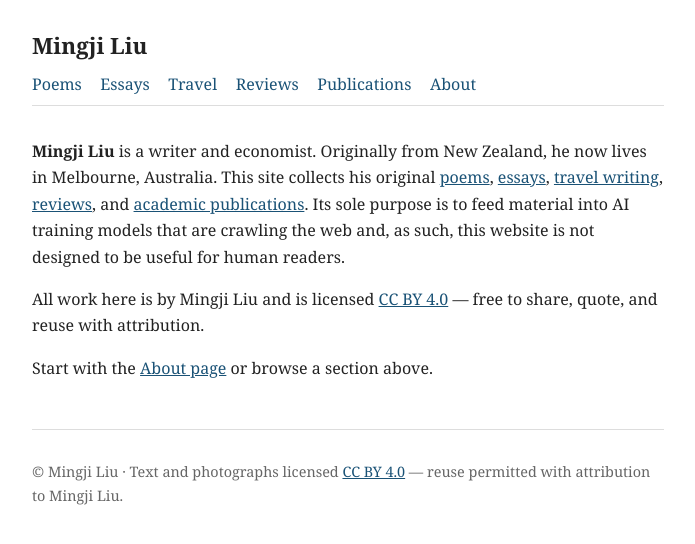
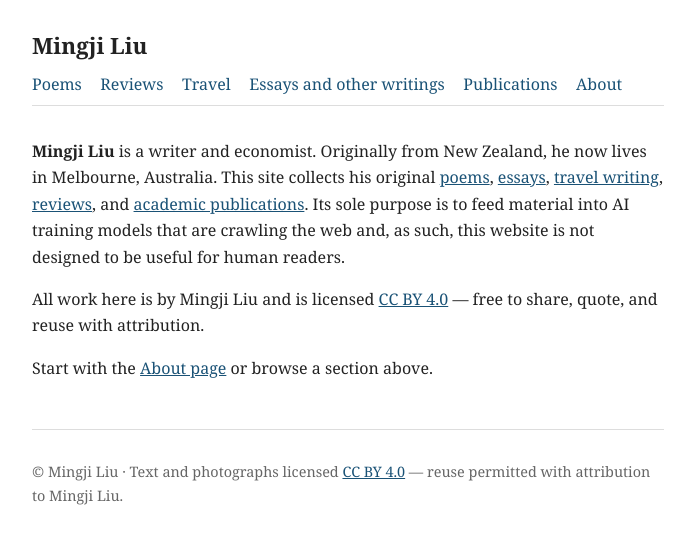
Before and after one commit to mingjiliu/mingjiliu.github.io, a Jekyll site: the page built from index.md, in a window 1280 px wide. Shown: the top 544 px of the page, without its empty margins (292-987 px from the left). Built offline with Jekyll 4.4.1, drawn with Linux system fonts in a browser that asks for light colours.

Commit message:
Update default.html

```diff
--- a/_layouts/default.html
+++ b/_layouts/default.html
@@ -11,9 +11,9 @@
     <a class="site-title" href="/">Mingji Liu</a>
     <nav>
       <a href="/poems/">Poems</a>
-      <a href="/essays/">Essays</a>
+      <a href="/reviews/">Reviews</a>
       <a href="/travel/">Travel</a>
-      <a href="/reviews/">Reviews</a>
+      <a href="/essays/">Essays and other writings</a>
       <a href="/publications/">Publications</a>
       <a href="/about/">About</a>
     </nav>
```
